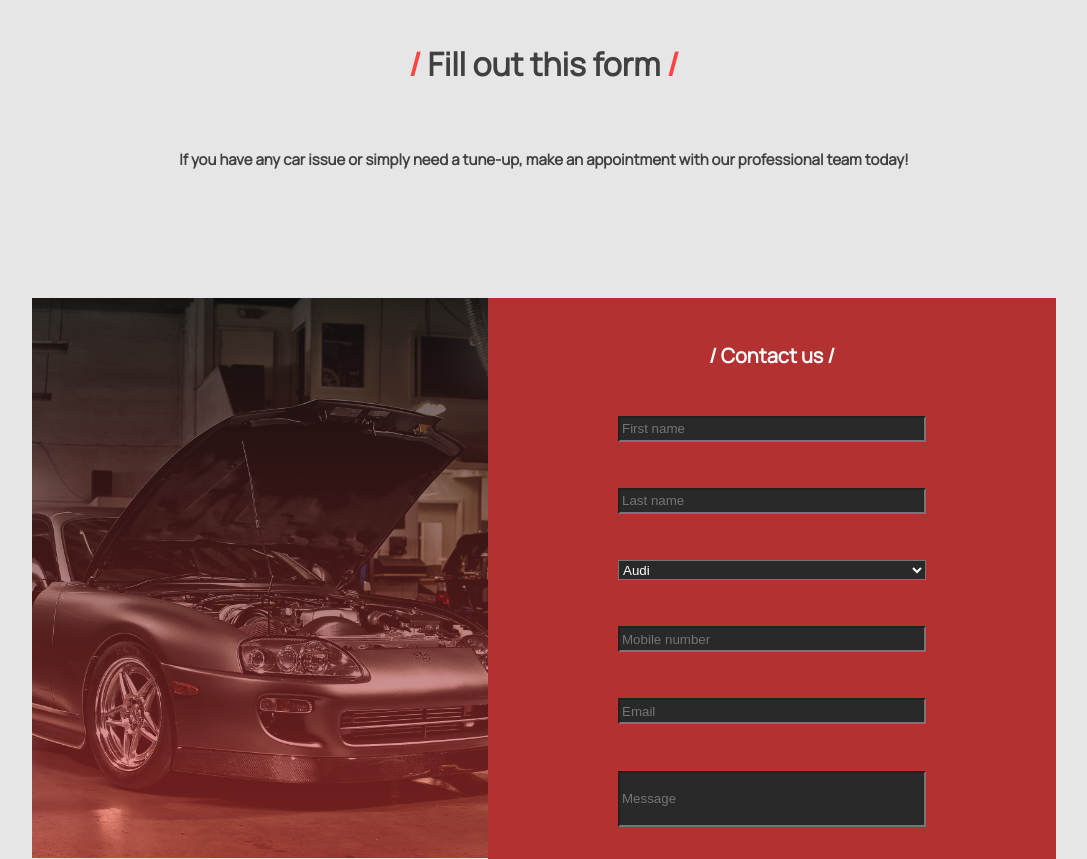
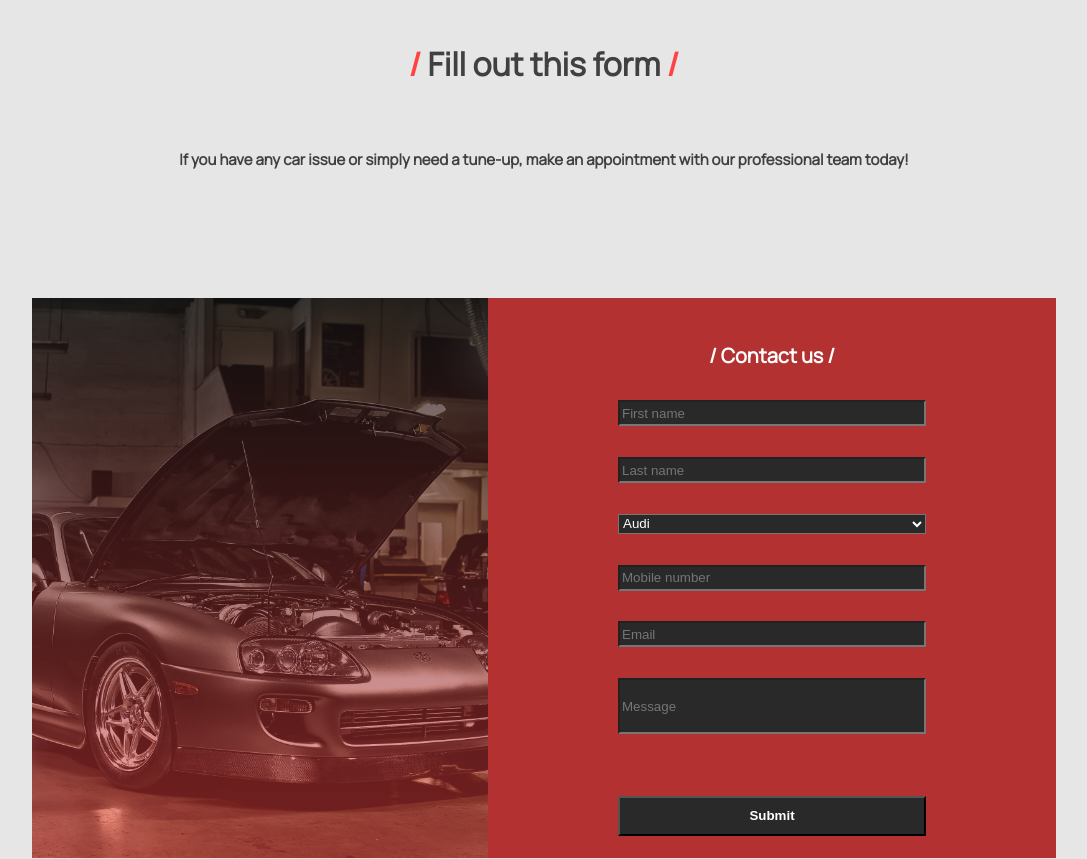
Before and after one commit to kenankaric122/carserviceweb, a React (Create React App) app: page /reservations in a window 1280 px wide. Shown: the part 910-1769 px from the top of the page, without its empty margins (96-1183 px from the left). Built offline with nearby package versions, Linux system fonts and the light colour scheme.

Commit message:
:lipstick: styles updated

```diff
--- a/src/components/styles/Form.css
+++ b/src/components/styles/Form.css
@@ -46,7 +46,7 @@ form .naslov1{
 }
 
 .form1 .inps{
-    margin-top: 15%;
+    margin-top: 10%;
     color: white;
     background-color: rgb(41, 41, 41);
     width: 300px;
@@ -54,7 +54,7 @@ form .naslov1{
 }
 
 .form1 .inps2{
-    margin-top: 15%;
+    margin-top: 10%;
     color: white;
     background-color: rgb(41, 41, 41);
     width: 308px;
@@ -62,7 +62,7 @@ form .naslov1{
 }
 
 .form1 .inps1{
-    margin-top: 15%;
+    margin-top: 10%;
     color: white;
     background-color: rgb(41, 41, 41);
     width: 300px;
--- a/src/components/styles/Works.css
+++ b/src/components/styles/Works.css
@@ -9,7 +9,7 @@
 .works{
 
     display: flex;
-    width: 80%;
+    width: 90%;
     height: 60vh;
     margin-top: 7%;
     flex-wrap: nowrap;
@@ -18,7 +18,7 @@
 
 .works .card2{
 
-    flex: 2%;
+    flex: 10%;
     text-align: center;
     flex-direction: row;
     justify-content: center;
```
